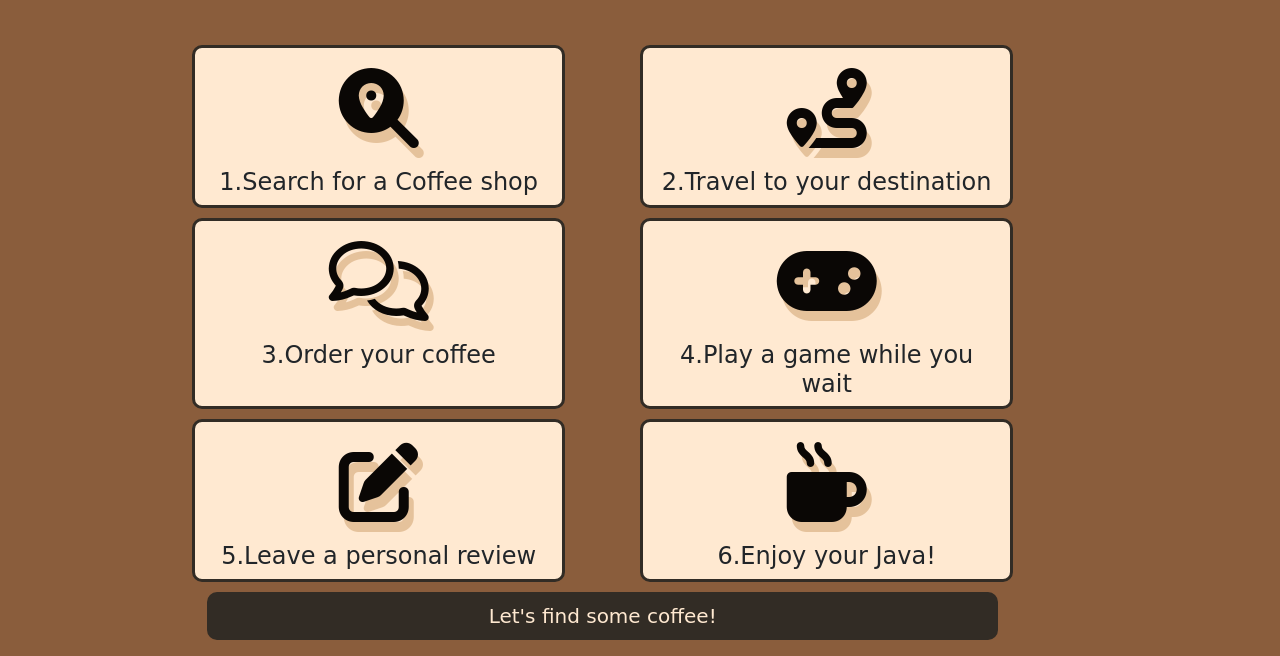
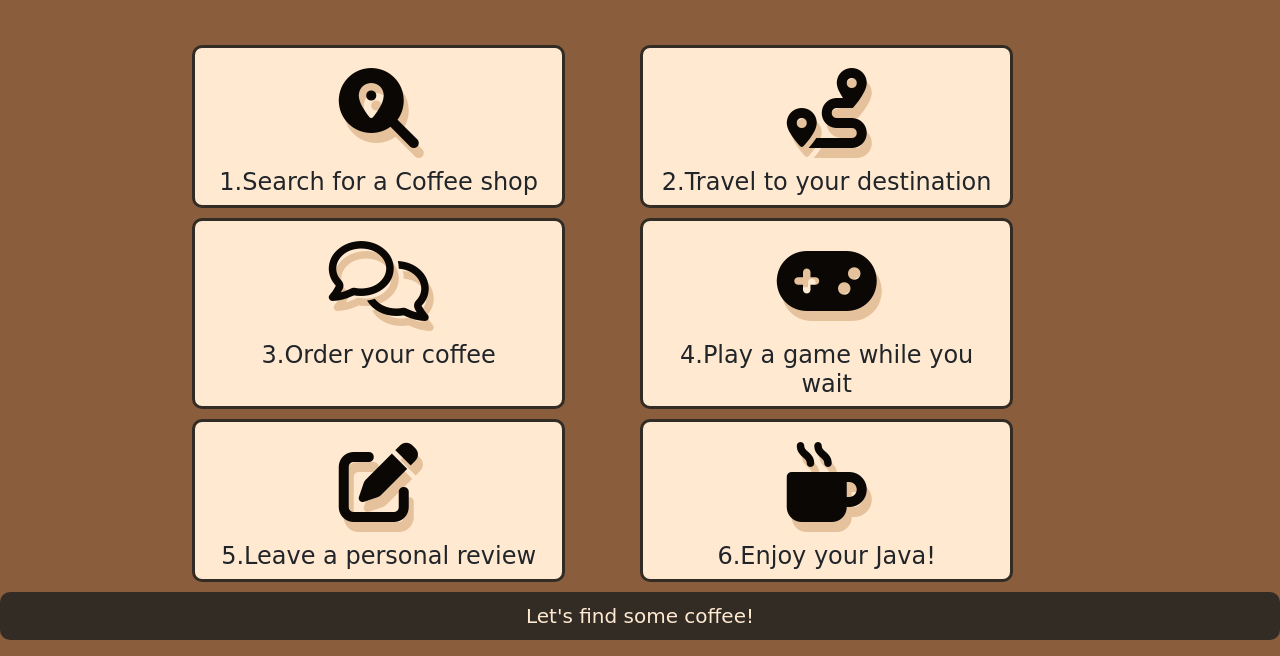
Before and after one commit to Code-Institute-Submissions/Coffee-Compass, a plain HTML site: page index.html in a window 1280 px wide. Shown: the part 177-833 px from the top of the page. Drawn offline with nearby package versions, Linux system fonts and the light colour scheme; a web font is replaced by a local one.

Commit message:
updated the nav buttons to have a consistent style through out the website

```diff
--- a/index.html
+++ b/index.html
@@ -100,20 +100,13 @@
 
     </div>
     </div>
-
-    <div class="row">
-
-    <div class="buttonnavdiv col-sm-11">
-        <a href="map.html" class="btn btn-next btn-block btn-lg">Let's find some coffee!</a>
-    </div>
-    <div class="buttonnavdiv col-sm-1">
-
-    </div>
-
-    </div>
     </div>
 
 </section>
+    <div class="buttonnavdiv">
+        <a href="map.html" class="btn btn-next btn-block btn-lg">Let's find some coffee!</a>
+    </div>
+
 
 <script src="js/index.js"></script>
 </body>
```
